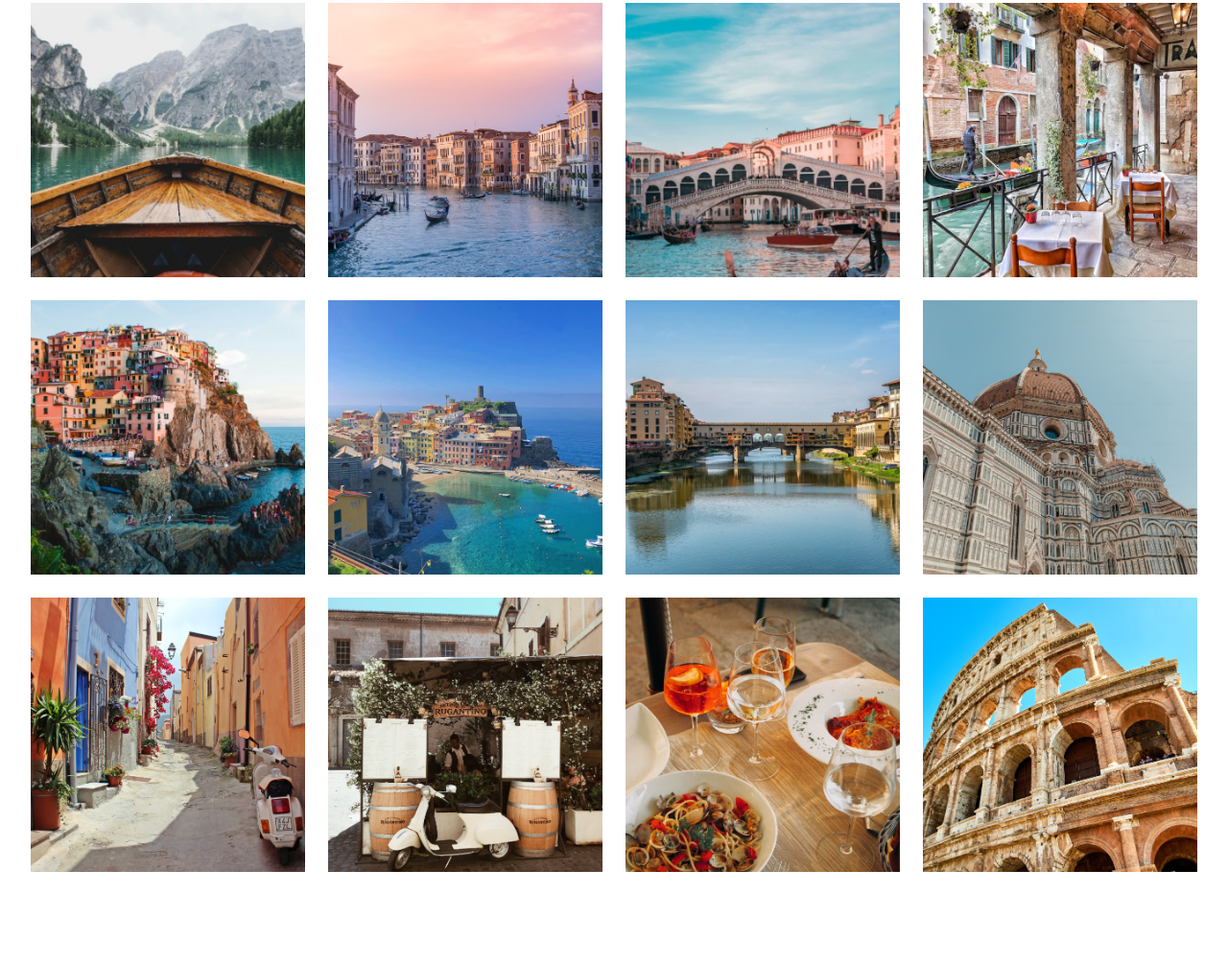
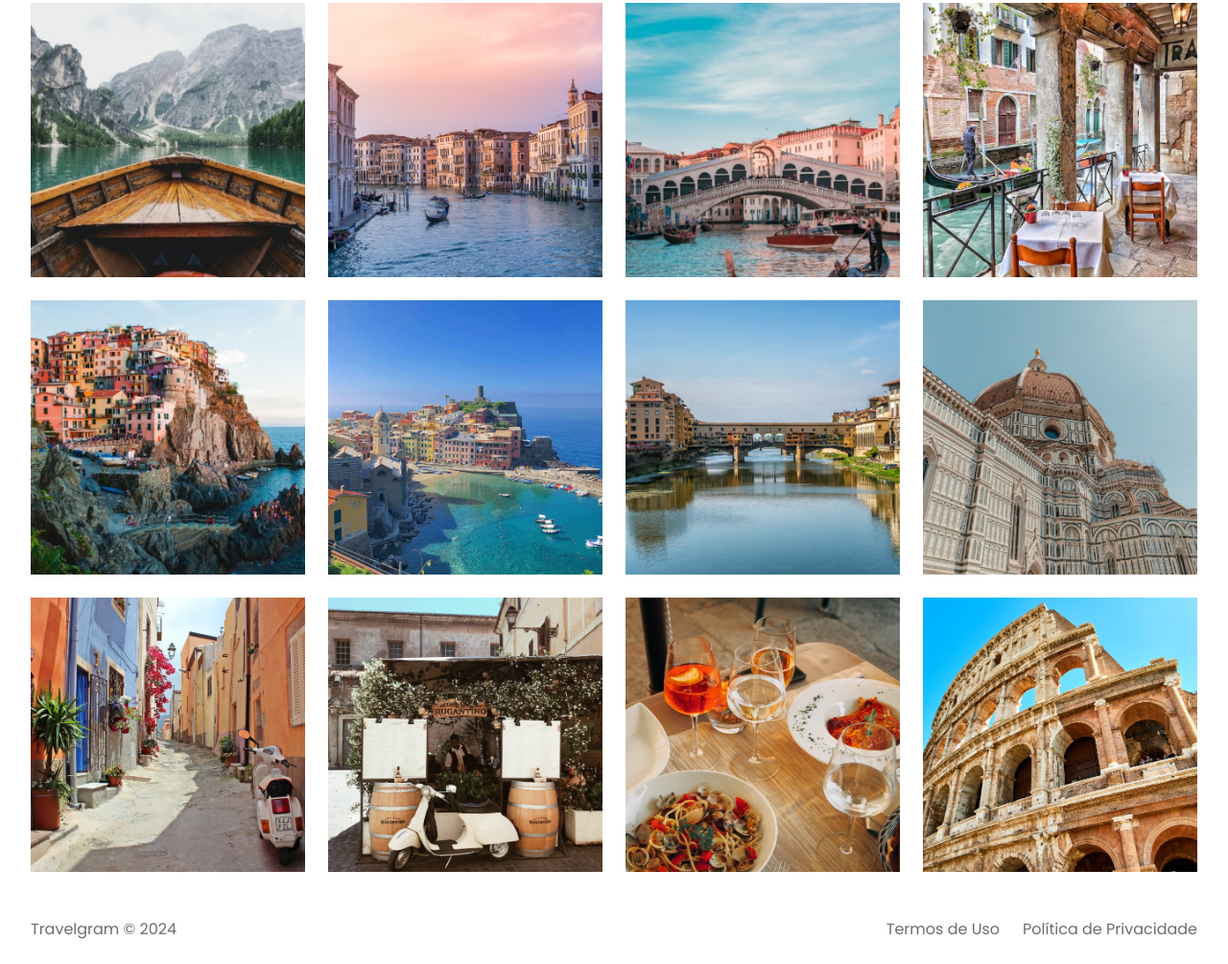
Before and after one commit to CesarAzambuja/Travelgram, a plain HTML site: page index.html in a window 1280 px wide. Shown: the part 357-1362 px from the top of the page at 96% size. Before the commit the page ends 1290 px from the top, so only its background shows below. Drawn offline with Linux system fonts and the light colour scheme.

Commit message:
Done Footer

```diff
--- a/index.html
+++ b/index.html
@@ -76,6 +76,11 @@
         <img src="assets/images/Image 12.png" alt="">
 
     </main>
+    <footer class="container">
+        <span>Travelgram &copy; 2024</span>
+        <span>Termos de Uso</span>
+        <span>Política de Privacidade</span>
+    </footer>
 </body>
 
 </html>
--- /dev/null
+++ b/styles/footer.css
@@ -0,0 +1,9 @@
+footer {
+    display: flex;
+    padding-block: 24px;
+    gap: 24px;
+}
+
+footer span:nth-child(1) {
+    margin-right: auto;
+}
--- a/styles/index.css
+++ b/styles/index.css
@@ -2,3 +2,4 @@
 @import url(nav.css);
 @import url(header.css);
 @import url(main.css);
+@import url(footer.css);
```
